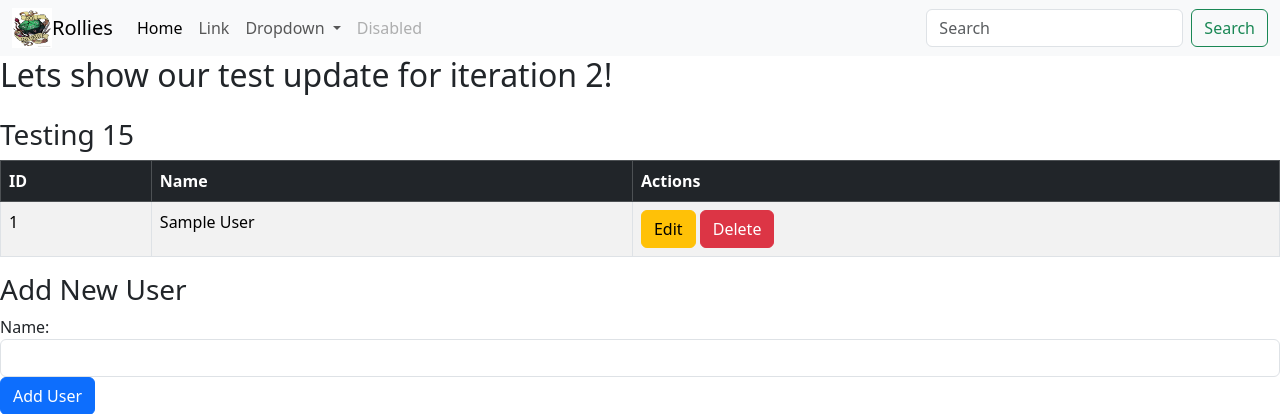
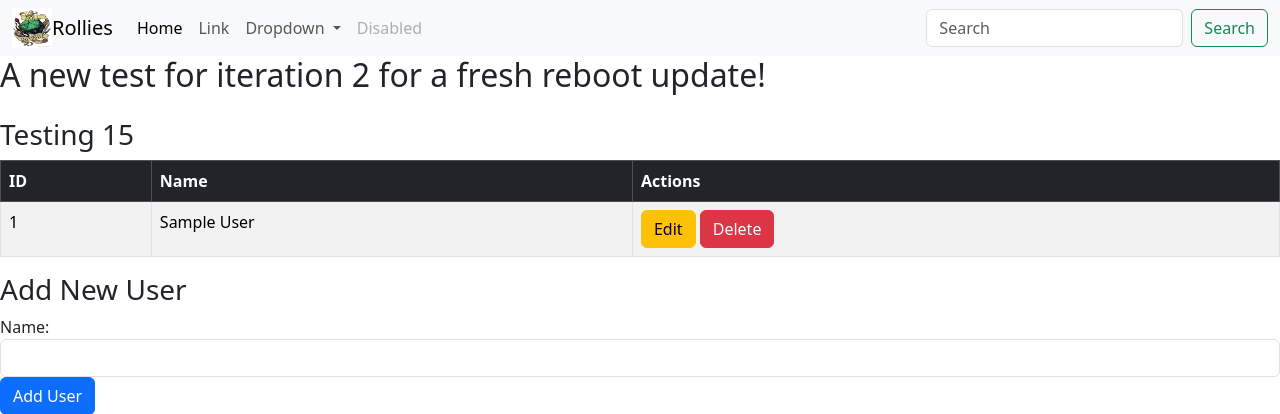
Before and after one commit to CodingWithGavin/collegeproject, a Flask app: page / in a window 1280 px wide. Shown: the top 414 px of the page. Run offline with Flask 3, Linux system fonts and the light colour scheme; tables that the repository leaves empty hold one stand-in row (values such as "Sample post"); some libraries are stand-ins or nearby versions.

Commit message:
Test show for our github push for our screencast again

```diff
--- a/app/templates/home/index.html
+++ b/app/templates/home/index.html
@@ -14,7 +14,7 @@
 
     {% include "common/nav.html"  %}
 
-    <h2 class="mb-4">Lets show our test update for iteration 2! </h2>
+    <h2 class="mb-4">A new test for iteration 2 for a fresh reboot update! </h2>
 
     <h3> Testing 15</h3>
 
```
